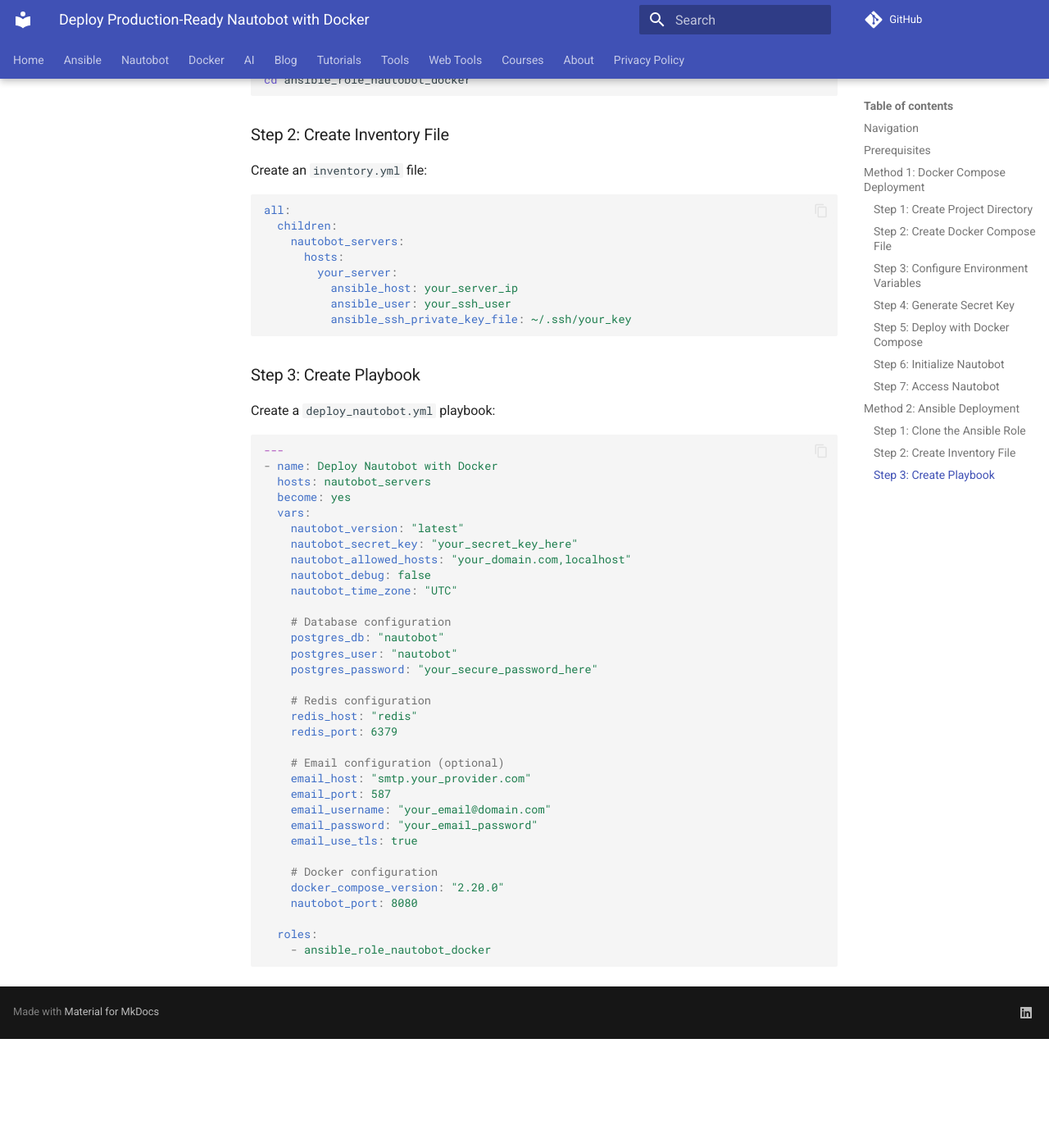
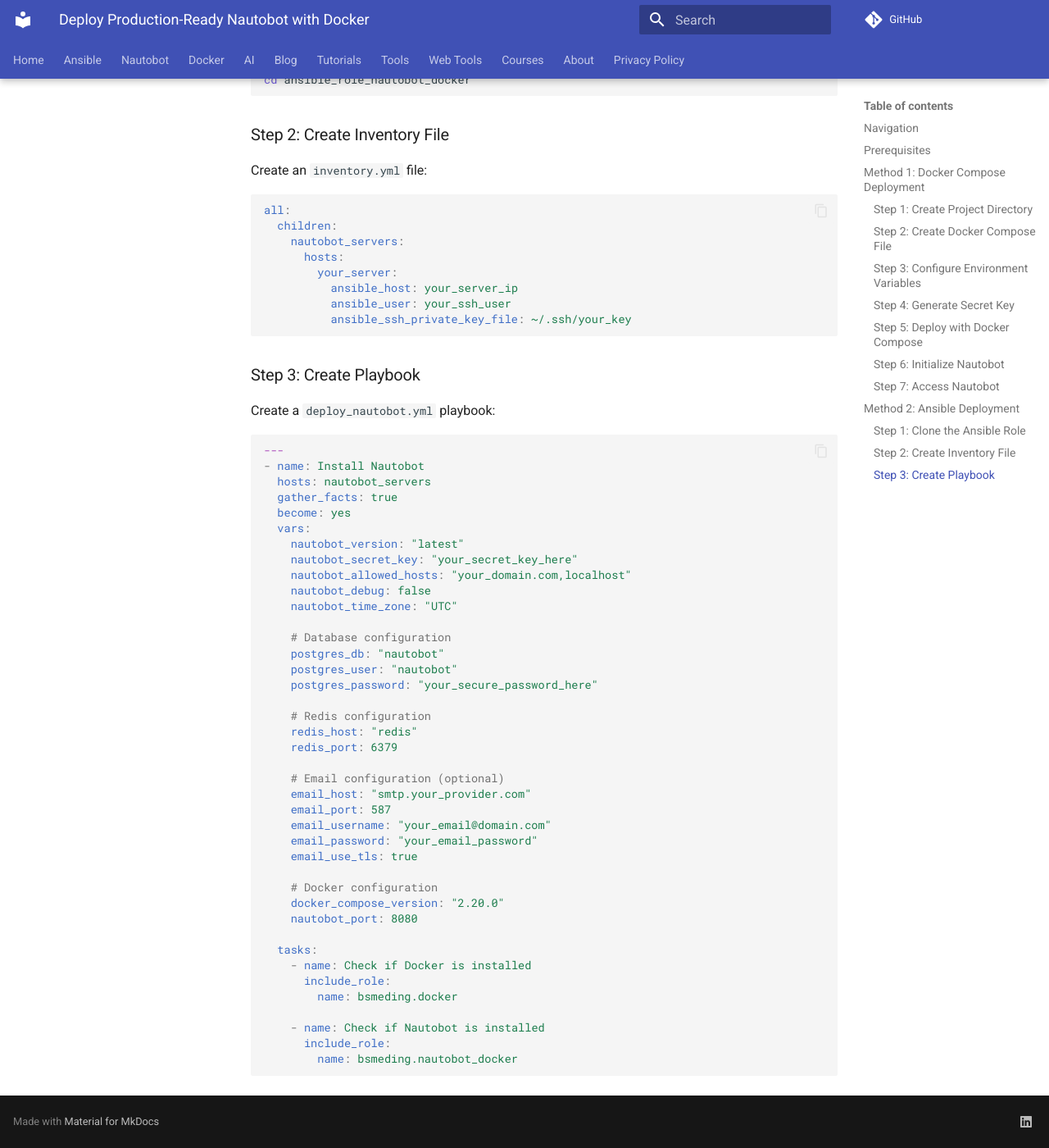
Before and after one commit to bsmeding/bsmeding.github.io, an MkDocs documentation site: the page built from docs/tutorials/install_nautobot_in_docker.md, in a window 1280 px wide and 1400 px high, scrolled down 5130 px. Shown: the whole window at 82% size. Built offline with MkDocs 1.6.1 and Material for MkDocs 9.7.7, drawn with Linux system fonts in a browser that asks for light colours; comment, search, counter and statistics services are not loaded; before the commit the page ends 6397 px from its top, so only the background shows below that.

Commit message:
updatpdate nautobot with ansible

````diff
--- a/docs/tutorials/install_nautobot_in_docker.md
+++ b/docs/tutorials/install_nautobot_in_docker.md
@@ -270,8 +270,9 @@
 
 ```yaml
 ---
-- name: Deploy Nautobot with Docker
+- name: Install Nautobot
   hosts: nautobot_servers
+  gather_facts: true
   become: yes
   vars:
     nautobot_version: "latest"
@@ -300,6 +301,12 @@
     docker_compose_version: "2.20.0"
     nautobot_port: 8080
 
-  roles:
-    - ansible_role_nautobot_docker
+  tasks:
+    - name: Check if Docker is installed
+      include_role:
+        name: bsmeding.docker
+
+    - name: Check if Nautobot is installed
+      include_role:
+        name: bsmeding.nautobot_docker
 ```
````
